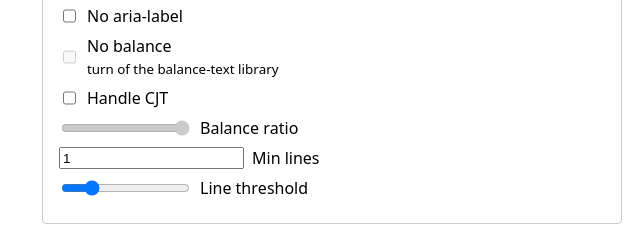
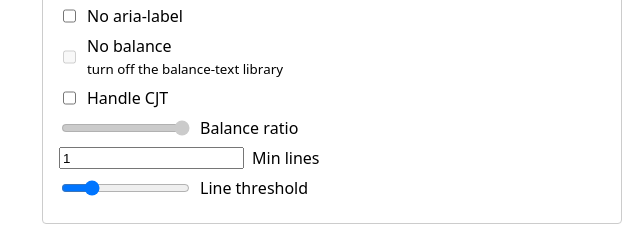
Before and after one commit to balraj-johal/split-text, a website built with Vite: page demo/index.html in a window 1280 px wide. Shown: the part 517-747 px from the top of the page, 0-640 px from the left. Built offline with nearby package versions, Linux system fonts and the light colour scheme; what @activetheory/balance-text would draw is missing.

Commit message:
fix: minor spelling mistake

```diff
--- a/demo/index.html
+++ b/demo/index.html
@@ -32,7 +32,7 @@
             </div>
             <div>
               <input type="checkbox" id="input-no-balance" />
-              <label for="input-no-balance">No balance<br /><small>turn of the balance-text library</small></label>
+              <label for="input-no-balance">No balance<br /><small>turn off the balance-text library</small></label>
             </div>
             <div>
               <input type="checkbox" id="input-handle-cjt" />
```
